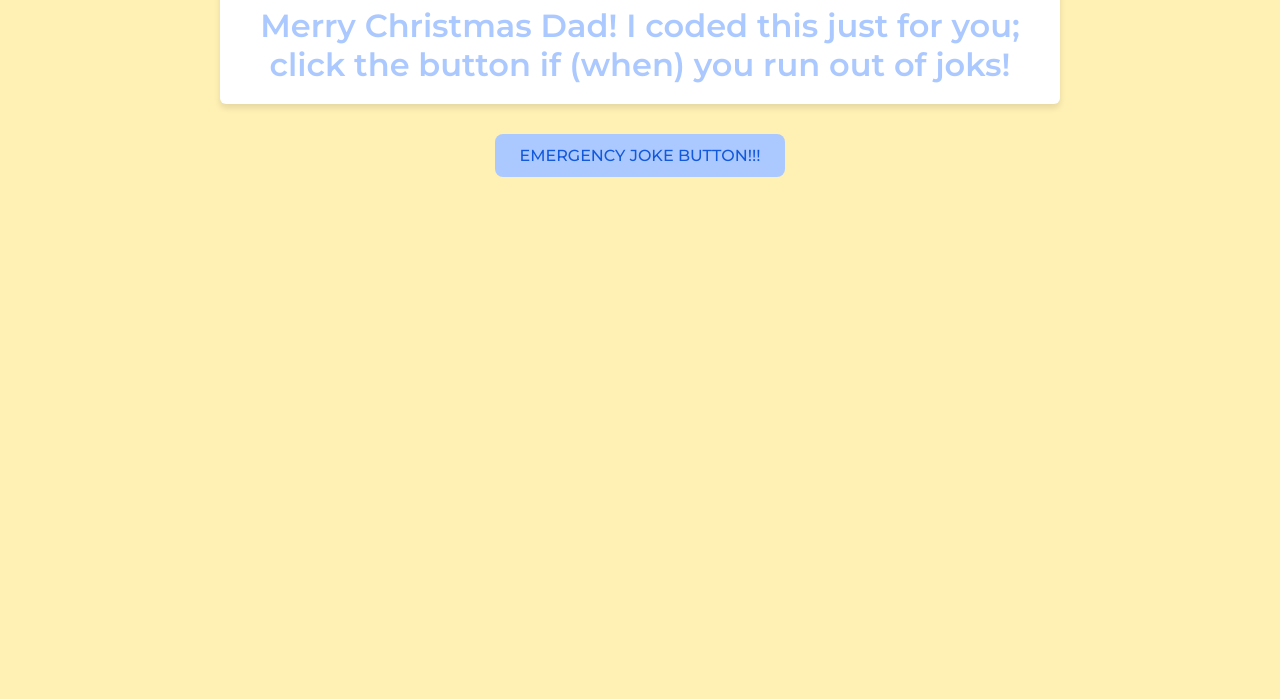
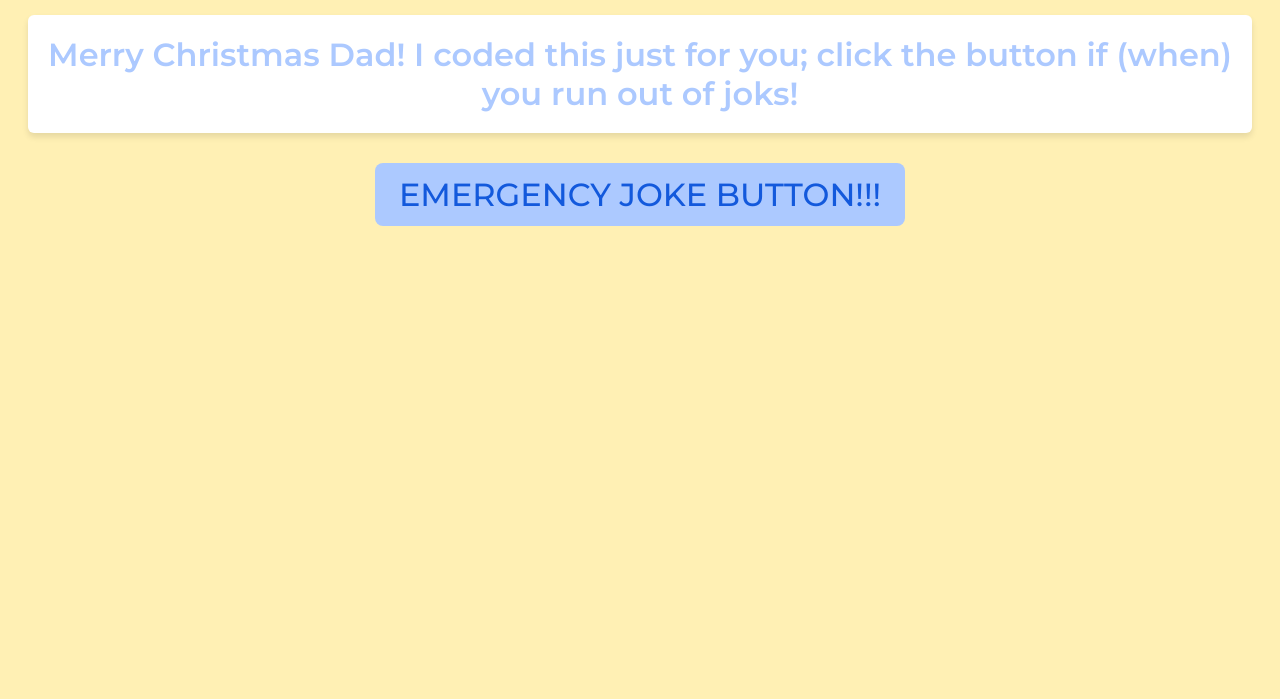
Before and after one commit to hoped892/between-me-and-dad, a plain HTML site: page index.html in a window 1280 px wide. Shown: the part 101-800 px from the top of the page. Drawn offline with Linux system fonts and the light colour scheme; a web font is replaced by a local one.

Commit message:
Update index.html

```diff
--- a/index.html
+++ b/index.html
@@ -11,8 +11,8 @@
 <style>
   body {
     font-family: 'Hachi Maru Pop', sans-serif;
-    font-weight: 700;
-    font-size: 0.5rem;
+    font-weight: 900;
+    font-size: 1rem;
     text-align: center;
     padding: 20px;
     background-color: #FFF0B4;
@@ -30,7 +30,7 @@
     font-weight: 600;
     font-size: 2rem;
     margin: 30px auto;
-    max-width: 800px;
+    max-width: 97%;
     padding: 20px;
     background-color: #ffffff;
     border-radius: 6px;
@@ -40,7 +40,7 @@
   button {
     padding: 12px 24px;
     font-family: 'Montserrat', cursive;
-    font-size: 1rem;
+    font-size: 2rem;
     font-weight: 500;
     cursor: pointer;
     border: none;
```
